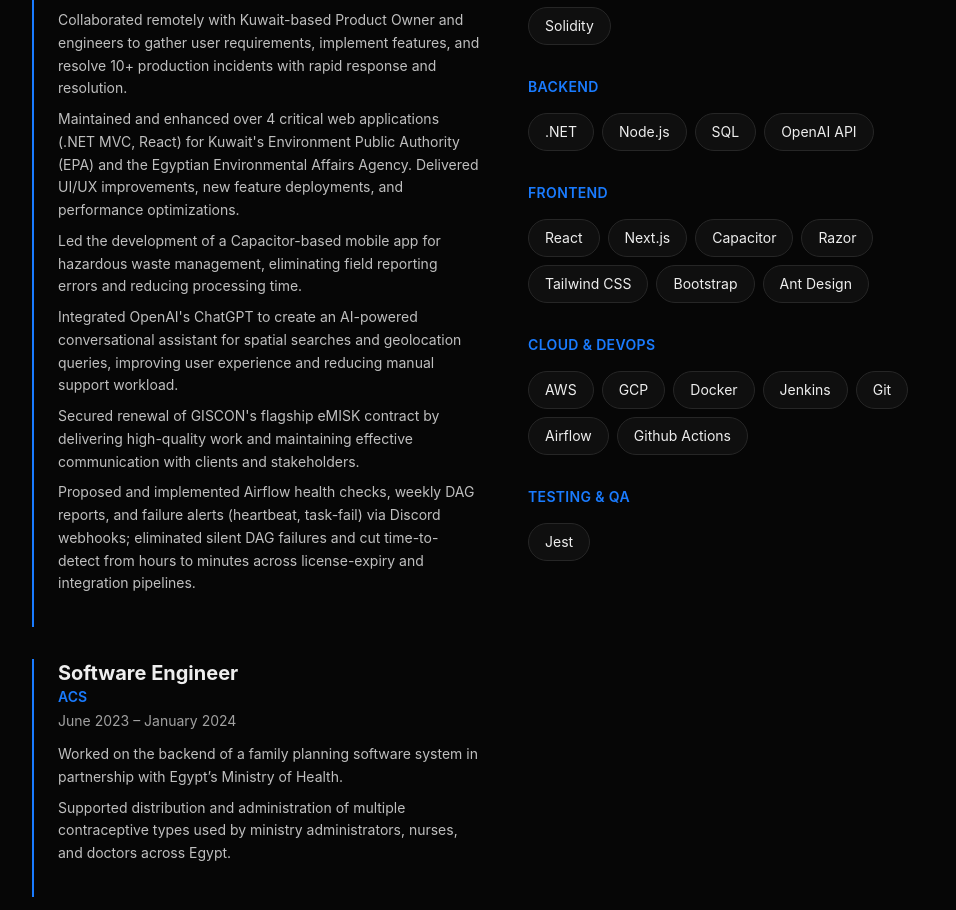
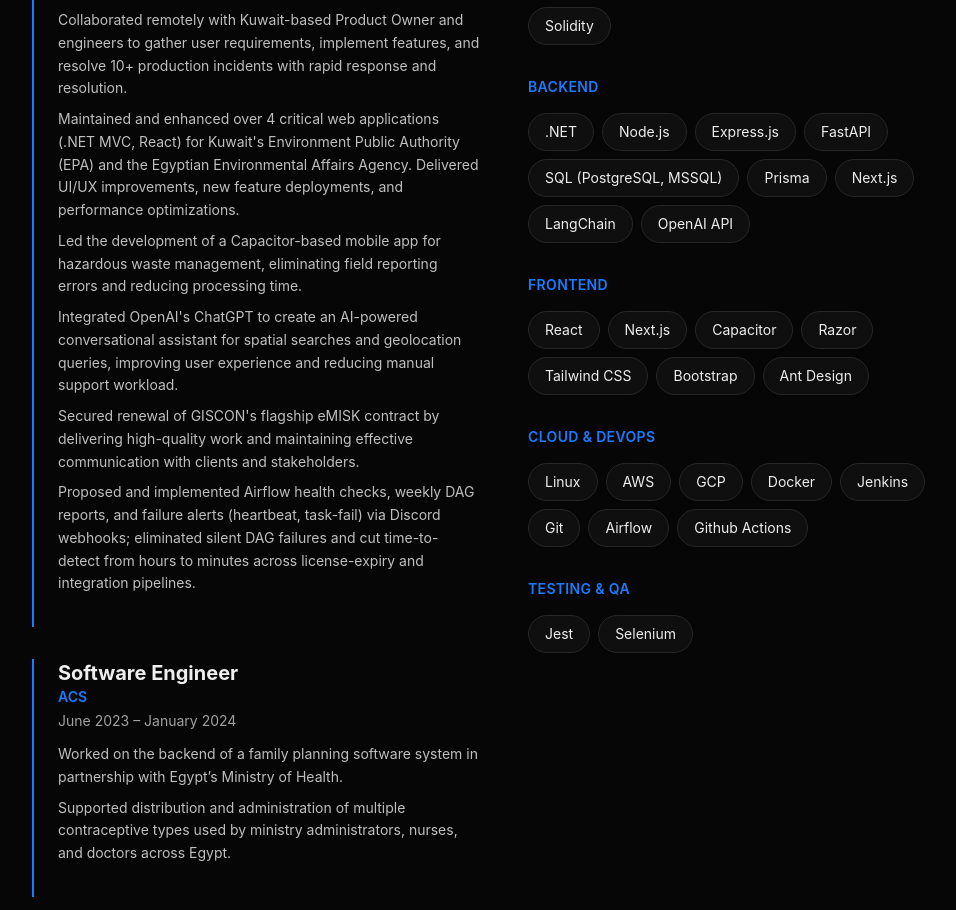
Before and after one commit to Sawalhy/portfolio, a React (Vite) app: page / in a window 1280 px wide. Shown: the part 6529-7439 px from the top of the page, without its empty margins (280-1236 px from the left). Built offline with nearby package versions, Linux system fonts and the light colour scheme.

Commit message:
Update skills list in Experience component to include additional backend technologies and enhance testing tools.

```diff
--- a/components/Experience.tsx
+++ b/components/Experience.tsx
@@ -53,10 +53,13 @@
 
 const skills = [
   ['Languages', ['C#', 'JavaScript', 'TypeScript', 'Python', 'Solidity']],
-  ['Backend', ['.NET', 'Node.js', 'SQL', 'OpenAI API']],
+  [
+    'Backend',
+    ['.NET', 'Node.js', 'Express.js', 'FastAPI', 'SQL (PostgreSQL, MSSQL)', 'Prisma', 'Next.js', 'LangChain', 'OpenAI API'],
+  ],
   ['Frontend', ['React', 'Next.js', 'Capacitor', 'Razor', 'Tailwind CSS', 'Bootstrap', 'Ant Design']],
-  ['Cloud & DevOps', ['AWS', 'GCP', 'Docker', 'Jenkins', 'Git', 'Airflow', 'Github Actions']],
-  ['Testing & QA', ['Jest']],
+  ['Cloud & DevOps', ['Linux', 'AWS', 'GCP', 'Docker', 'Jenkins', 'Git', 'Airflow', 'Github Actions']],
+  ['Testing & QA', ['Jest', 'Selenium']],
 ] as const
 
 export default function Experience() {
```
